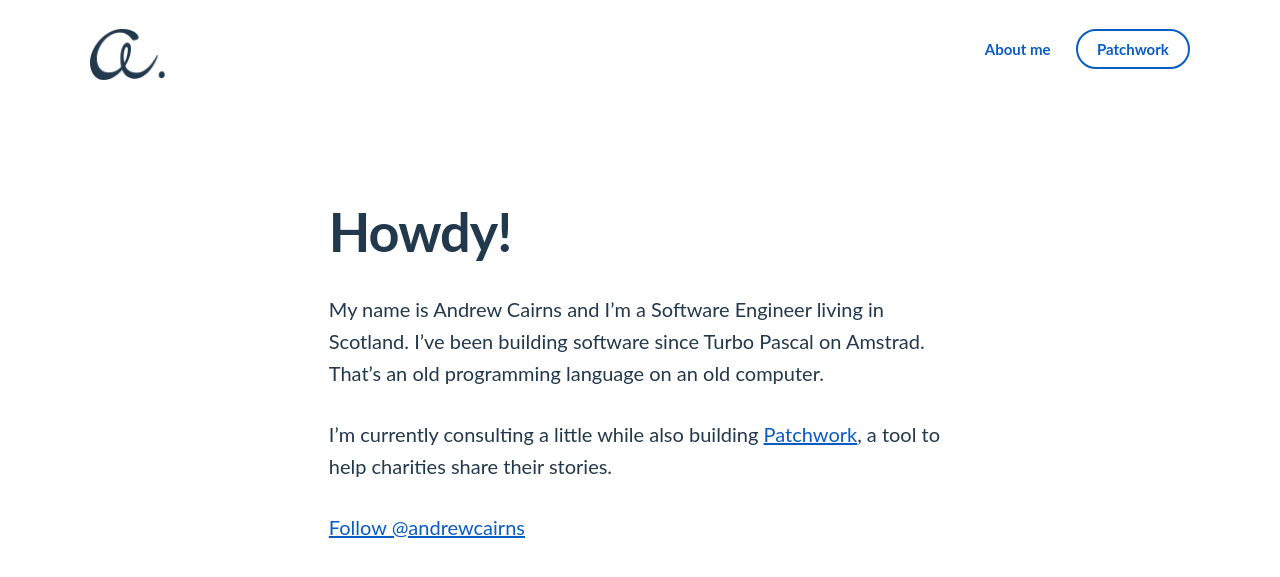
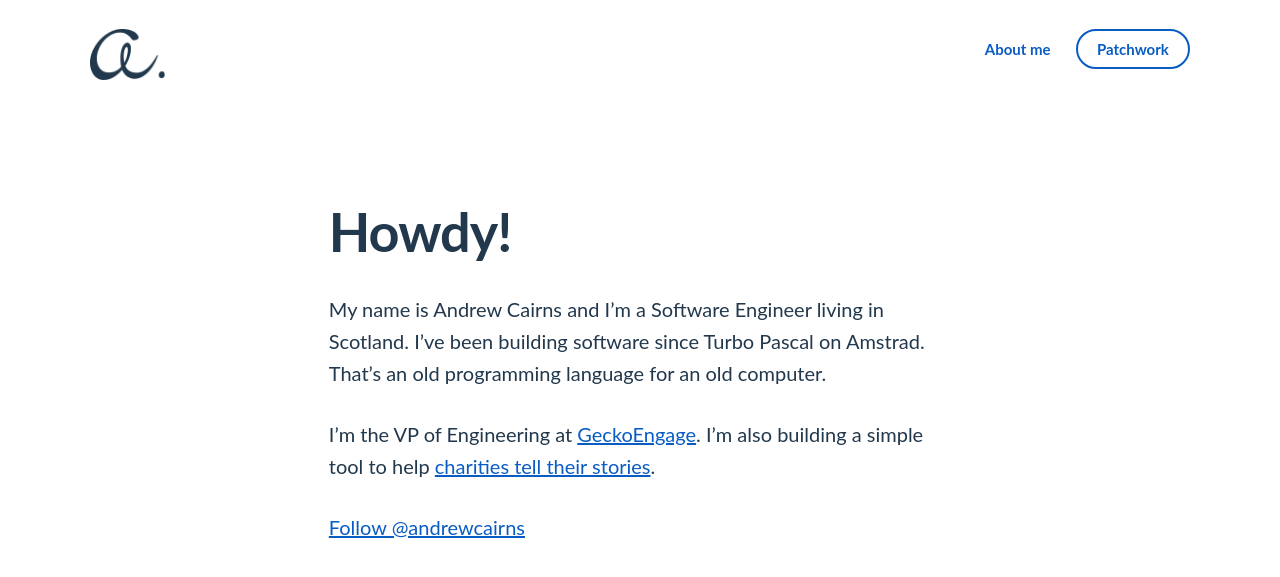
Before and after one commit to acairns/acairns.github.io, a Jekyll site: the page built from about-me.md, in a window 1280 px wide. Shown: the top 577 px of the page. Built offline with Jekyll 4.4.1, drawn with Linux system fonts in a browser that asks for light colours; comment, search, counter and statistics services are not loaded.

```diff
--- a/about-me.md
+++ b/about-me.md
@@ -3,8 +3,8 @@ layout: page
 title:  "Howdy!"
 ---
 
-My name is Andrew Cairns and I'm a Software Engineer living in Scotland. I've been building software since Turbo Pascal on Amstrad. That's an old programming language on an old computer.
+My name is Andrew Cairns and I'm a Software Engineer living in Scotland. I've been building software since Turbo Pascal on Amstrad. That's an old programming language for an old computer.
 
-I'm currently consulting a little while also building [Patchwork](http://trypatchwork.com), a tool to help charities share their stories.
+I'm the VP of Engineering at [GeckoEngage](https://geckoengage.com). I'm also building a simple tool to help [charities tell their stories](http://trypatchwork.com).
 
 <a href="https://twitter.com/andrewcairns?ref_src=twsrc%5Etfw" class="twitter-follow-button" data-show-count="false" data-size="large">Follow @andrewcairns</a><script async src="https://platform.twitter.com/widgets.js" charset="utf-8"></script>
```
Also changed, not shown: _posts/2019-03-05-how-to-deal-with-terrible-people.md (added, +34 -0 lines).
